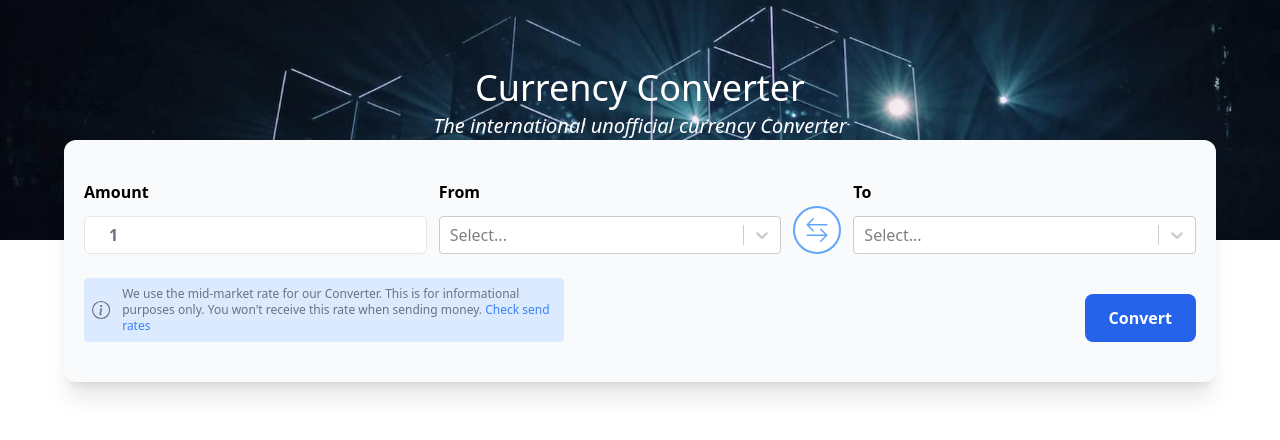
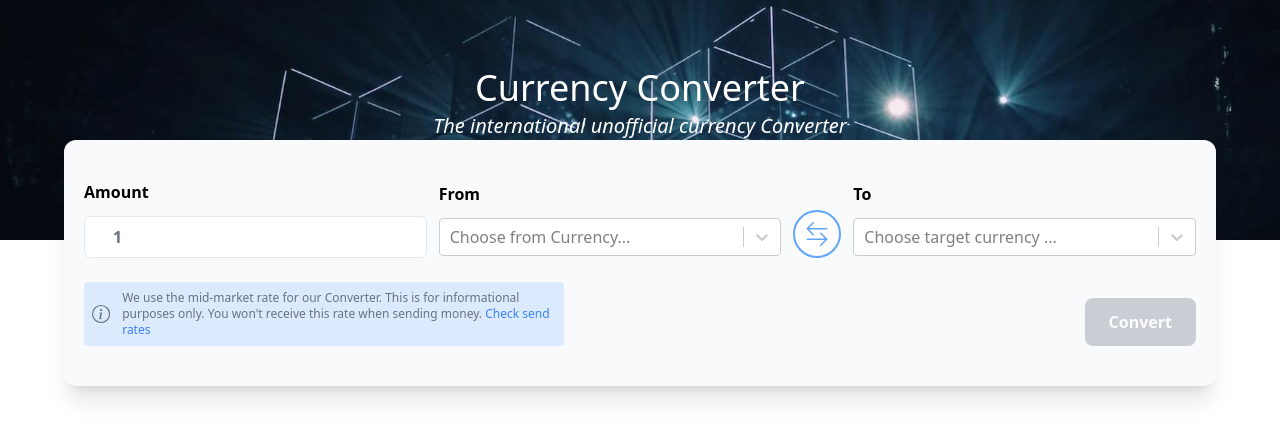
Before and after one commit to masahiroendo/xe-currency-converter-clone, a React (Create React App) app: page / in a window 1280 px wide. Shown: the top 440 px of the page. Built offline with nearby package versions, Linux system fonts and the light colour scheme.

Commit message:
feat: display currency to convert sign in input
depending on fromCurrency selected currrency

```diff
--- a/src/api/exchangerate-api.ts
+++ b/src/api/exchangerate-api.ts
@@ -25,7 +25,7 @@ const unknownCurrency = Object.freeze({
   sign: "N-A",
 });
 
-const findCurrencyFromSymbol = (symbol: string): CurrencyType => {
+export const findCurrencyFromSymbol = (symbol: string): CurrencyType => {
   return (
     currencies.find((currency) => currency.symbol === symbol) || unknownCurrency
   );
--- a/src/components/Converter.tsx
+++ b/src/components/Converter.tsx
@@ -6,6 +6,7 @@ import { currencies, currencySymbols } from "./constants";
 import ConversionDisplay from "./ConversionDisplay";
 import ConversionExampleLists from "./ConversionExampleLists";
 import { ConversionApiCallFunctionType, ConvertedDataType } from "./types";
+import { findCurrencyFromSymbol } from "../api/exchangerate-api";
 
 type ConverterProps = {
   conversionApiCall: ConversionApiCallFunctionType;
@@ -15,11 +16,12 @@ const labelStyle = "mb-3 block font-bold";
 
 const Converter: FC<ConverterProps> = ({ conversionApiCall }) => {
   const [amount, setAmount] = useState<number>(1);
-  const [fromCurrency, setFromCurrency] = useState<string>("USD");
-  const [toCurrency, setToCurrency] = useState<string>("JPY");
+  const [fromCurrency, setFromCurrency] = useState<string>("");
+  const [toCurrency, setToCurrency] = useState<string>("");
   const [convertedData, setConvertedData] = useState<ConvertedDataType | null>(
     null
   );
+  const [fromSign, setFromSign] = useState("");
 
   const handleAmountChange = (e: ChangeEvent<HTMLInputElement>) => {
     const v = e.target.value;
@@ -42,6 +44,8 @@ const Converter: FC<ConverterProps> = ({ conversionApiCall }) => {
       return;
     }
     setFromCurrency(option.value);
+    const newCurrency = findCurrencyFromSymbol(option.value);
+    setFromSign(newCurrency.sign);
   };
 
   const toCurrencySelectHandler = (
@@ -82,7 +86,9 @@ const Converter: FC<ConverterProps> = ({ conversionApiCall }) => {
       amount !== 0 &&
       currencySymbols.includes(fromCurrency) &&
       currencySymbols.includes(toCurrency) &&
-      fromCurrency !== toCurrency
+      fromCurrency !== toCurrency &&
+      !!fromCurrency &&
+      !!toCurrency
     );
   };
 
@@ -97,13 +103,20 @@ const Converter: FC<ConverterProps> = ({ conversionApiCall }) => {
               <label className={labelStyle} htmlFor="amount">
                 Amount
               </label>
+              <div className="flex relative">
+                <span className="absolute inset-y-0 left-0 flex items-center pl-2">
+                  <button className="p-1 focus:outline-none focus:shadow-outline">
+                    <span>{fromSign}</span>
+                  </button>
+                </span>
                 <input
-                className="rounded-md font-bold border py-[6px] pl-6 text-[#6B7280] outline-none duration-200 focus:border-blue-500 focus:shadow-md"
+                  className="grow rounded-md font-bold border py-2 pl-7 text-[#6B7280] outline-none duration-200 focus:border-blue-500 focus:shadow-md"
                   id="amount"
                   name="amount"
                   value={amount}
                   onChange={handleAmountChange}
                 />
+              </div>
             </div>
             <div>
               <label className={labelStyle} htmlFor="fromCurrency">
@@ -117,9 +130,9 @@ const Converter: FC<ConverterProps> = ({ conversionApiCall }) => {
                   value: c.symbol,
                 }))}
                 onChange={fromCurrencySelectHandler}
+                placeholder="Choose from Currency..."
               />
             </div>
-
             <button
               type="button"
               className="md:self-end inline-flex items-center justify-center max-md:rotate-90 bg-white duration-500 w-12 h-12 border-2 rounded-full border-blue-400 text-2xl text-blue-400 hover:bg-blue-400 hover:text-white"
@@ -139,6 +152,7 @@ const Converter: FC<ConverterProps> = ({ conversionApiCall }) => {
                   value: c.symbol,
                 }))}
                 onChange={toCurrencySelectHandler}
+                placeholder="Choose target currency ..."
               />
             </div>
           </div>
@@ -155,7 +169,7 @@ const Converter: FC<ConverterProps> = ({ conversionApiCall }) => {
               </span>
             </div>
             <button
-              className="font-bold bg-blue-600 hover:bg-blue-500 active:bg-blue-800 text-white text-md py-3 px-6 rounded-lg"
+              className="font-bold bg-blue-600 hover:bg-blue-500 active:bg-blue-800 text-white text-md py-3 px-6 rounded-lg disabled:opacity-50 disabled:bg-gray-400"
               disabled={!isFormValid}
             >
               Convert
```
Lines whose indentation alone changed are shown as unchanged.
